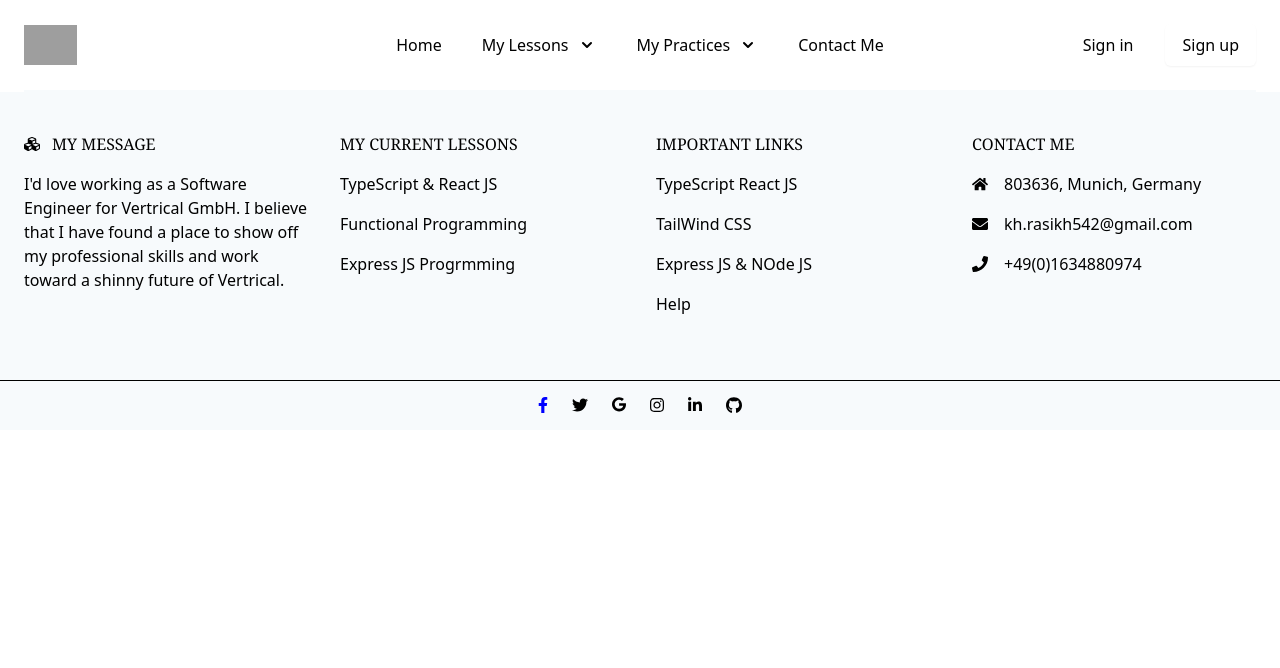
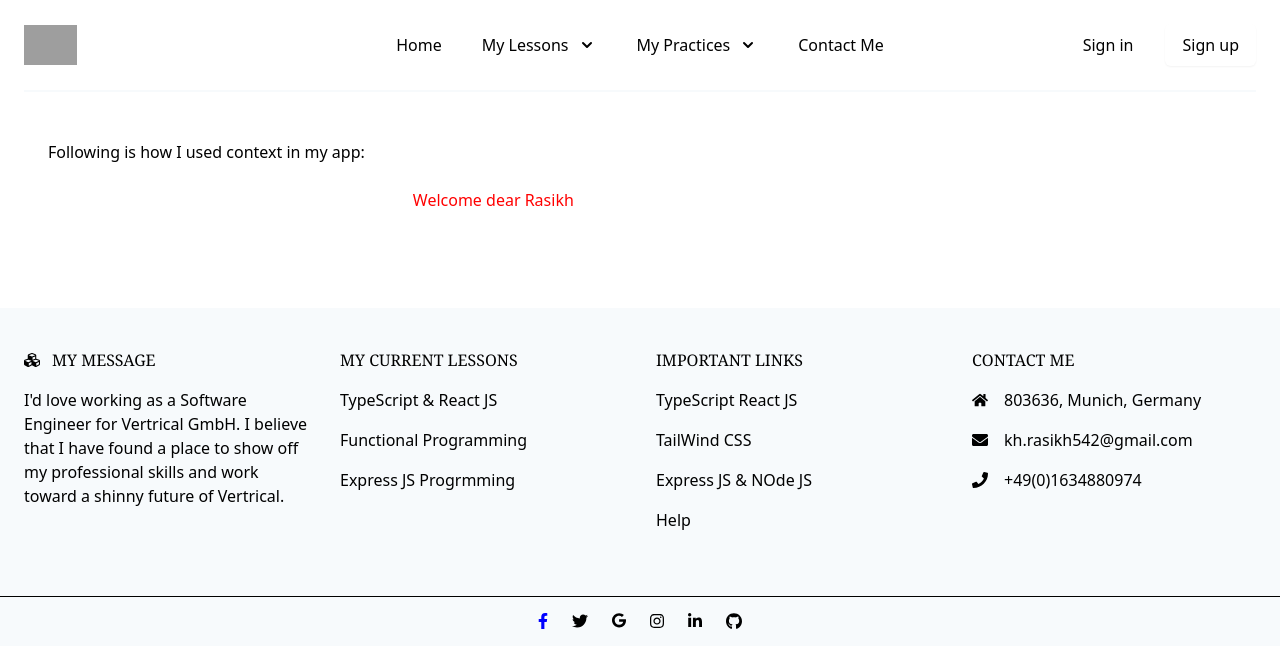
Before and after one commit to khRasikh/TypeScript-React, a React (Create React App) app: page /usecontext in a window 1280 px wide. Shown: the top 668 px of the page. Built offline with nearby package versions, Linux system fonts and the light colour scheme; grey boxes are pictures that could not be loaded.

Commit message:
UseContext Changes

```diff
--- a/src/App.tsx
+++ b/src/App.tsx
@@ -6,6 +6,7 @@ import PropsApp from "./Components/Propss";
 import UseState from "./Components/UseState";
 import UseEffect from "./Components/UseEffect";
 import UseRefTypeB from "./Components/UseRef";
+import UseContextType from "./Components/useContext";
 
 import {
   BrowserRouter as Routers,
@@ -43,7 +44,7 @@ export function Product() {
         </div>
         <div>
           <button className="bg-blue-500 hover:bg-blue-700 text-white font-bold py-2 mx-5 px-3 rounded">
-            <Link to="/usestate">Props Example</Link>
+            <Link to="/usecontext">UseContext Example</Link>
           </button>
         </div>
       </div>
@@ -64,6 +65,7 @@ function App() {
           <Route path="/usestate" element={<UseState />} />
           <Route path="/useeffect" element={<UseEffect />} />
           <Route path="/useref" element={<UseRefTypeB />} />
+          <Route path="/usecontext" element={<UseContextType />} />
         </Routes>
         <Footer />
       </Routers>
--- /dev/null
+++ b/src/Components/useContext.tsx
@@ -0,0 +1,45 @@
+import React, { useState, createContext, useContext } from "react";
+import "./Components.css";
+
+/**1. Create a type decleration */
+export const putValue = {
+  name: "Rasikh",
+  main: "blue",
+  text: "red",
+};
+
+/**2. Define context provider properties  */
+type ContextPoroviderProps = {
+  children: React.ReactNode;
+};
+
+export const Context = createContext(putValue);
+
+export const ContextProvider = ({ children }: ContextPoroviderProps) => {
+  return <Context.Provider value={putValue}>{children}</Context.Provider>;
+};
+
+const UseContextType = () => {
+  return (
+    <div className="flex items-stretch px-6 py-6 mx-6 my-6">
+      <ContextProvider>
+        <h2>Following is how I used context in my app:</h2>
+        <Box />
+      </ContextProvider>
+    </div>
+  );
+};
+
+/**3. Create a functional component  */
+export const Box = () => {
+  const getVal = useContext(Context);
+  // return <div style={{ color: getVal.primary.text }}>My Context</div>;
+  return (
+    <div>
+      <div className="flex items-stretch px-6 py-6 mx-6 my-6">
+        <p style={{ color: getVal.text }}>Welcome dear {getVal.name}</p>
+      </div>
+    </div>
+  );
+};
+export default UseContextType;
```
